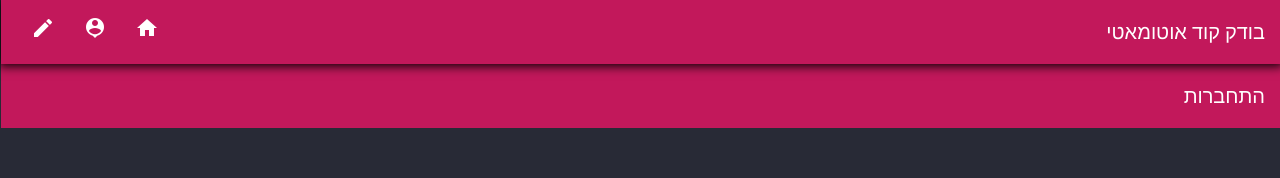
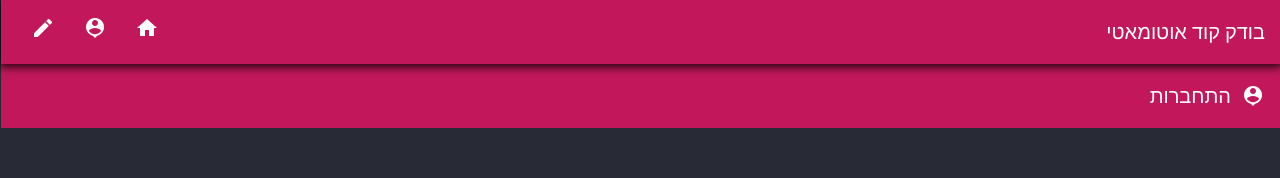
Before and after one commit to lirang4/college_project_web_editor, an Angular app in the folder client/: page /login in a window 1280 px wide. Shown: the top 178 px of the page. Built offline with nearby package versions, Linux system fonts and the light colour scheme.

Commit message:
Added icons to the pages

```diff
--- a/client/src/app/components/footer/footer.component.scss
+++ b/client/src/app/components/footer/footer.component.scss
@@ -5,5 +5,5 @@
     font-size: 14px;
     min-height: 40px;
     display: flex;
-    justify-content: space-between
+    justify-content: space-between;
 }
--- a/client/src/app/pages/home/home.component.html
+++ b/client/src/app/pages/home/home.component.html
@@ -1,3 +1,5 @@
 <mat-toolbar color="primary">
-  <mat-toolbar-row>עמוד ראשי</mat-toolbar-row>
+  <mat-toolbar-row class="header">
+    <span class="headline">עמוד ראשי</span>
+  </mat-toolbar-row>
 </mat-toolbar>
--- a/client/src/app/pages/home/home.component.scss
+++ b/client/src/app/pages/home/home.component.scss
@@ -0,0 +1,10 @@
+.header {
+    min-height: 200px;
+    display: flex;
+    flex-direction: column;
+    justify-content: space-around;
+}
+
+.headline {
+    font-size: 42px;
+}
--- a/client/src/app/pages/login/login.component.html
+++ b/client/src/app/pages/login/login.component.html
@@ -1,5 +1,8 @@
 <mat-toolbar color="primary">
-  <mat-toolbar-row>התחברות</mat-toolbar-row>
+  <mat-toolbar-row>
+    <mat-icon class="header-icon">person_pin</mat-icon>
+    <span>התחברות</span>
+  </mat-toolbar-row>
 </mat-toolbar>
 
 <form [formGroup]="loginForm" class="login-container" autocomplete="off" (ngSubmit)="onSubmit()">
--- a/client/src/app/pages/login/login.component.scss
+++ b/client/src/app/pages/login/login.component.scss
@@ -1,3 +1,7 @@
+.header-icon {
+    margin-left: 10px;
+}
+
 .login-container {
     padding: 50px 550px;
     display: flex;
--- a/client/src/app/pages/registration/registration.component.html
+++ b/client/src/app/pages/registration/registration.component.html
@@ -1,5 +1,8 @@
 <mat-toolbar color="primary">
-  <mat-toolbar-row>הרשמה</mat-toolbar-row>
+  <mat-toolbar-row>
+    <mat-icon class="header-icon">edit</mat-icon>
+    <span>הרשמה</span>
+  </mat-toolbar-row>
 </mat-toolbar>
 
 <form [formGroup]="registrationForm" class="registration-container" autocomplete="off" (ngSubmit)="onSubmit()">
--- a/client/src/app/pages/registration/registration.component.scss
+++ b/client/src/app/pages/registration/registration.component.scss
@@ -1,3 +1,7 @@
+.header-icon {
+    margin-left: 10px;
+}
+
 .registration-container {
     padding: 50px 550px;
     display: flex;
```
